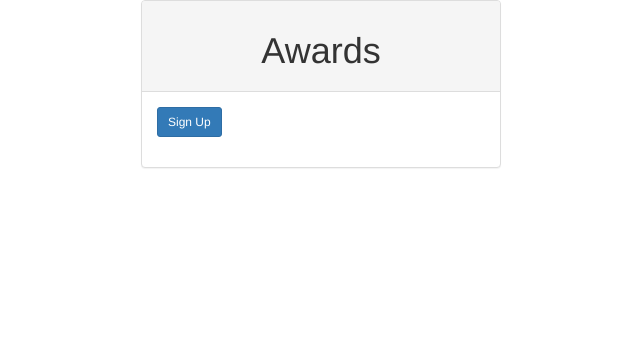
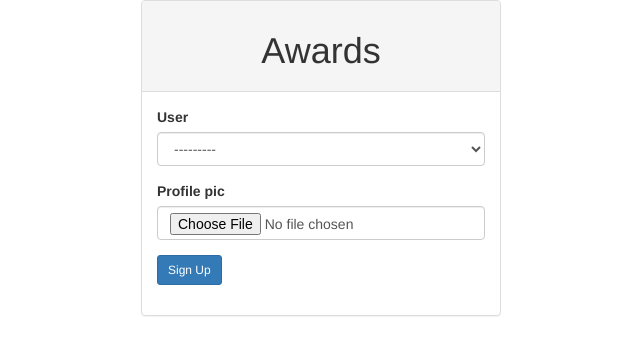
Before and after one commit to lavylipesh/Our-awards, a Django app: template awards/templates/registration/registration_form.html in a window 1280 px wide. Shown: the top 355 px of the page, without its empty margins (319-959 px from the left). Run offline with Django 3.2, Linux system fonts and the light colour scheme; tables that the repository leaves empty hold one stand-in row (values such as "Sample post"); the template is opened without the code that fills it: values that come from a table or form of the project are taken from there, most other values are stand-ins (such as "Sample title", 1, 10 or a date in 2020); some libraries are stand-ins or nearby versions.

Commit message:
creationg the update profile form

```diff
--- a/awards/admin.py
+++ b/awards/admin.py
@@ -1,4 +1,5 @@
 from django.contrib import admin
-from .models import Profile
+from .models import Profile,Update
 
 admin.site.register(Profile)
+admin.site.register(Update)
--- /dev/null
+++ b/awards/forms.py
@@ -0,0 +1,13 @@
+from django.forms import ModelForm
+from .models import *
+
+
+class ProfileForm(ModelForm):
+    class Meta:
+        model = Profile
+        fields=['user','profile_pic']
+
+class UpdateForm(ModelForm):
+    class Meta:
+        model = Update
+        fields = ['update']
--- a/awards/models.py
+++ b/awards/models.py
@@ -9,3 +9,10 @@ class Profile(models.Model):
 
     def __str__(self):
         return f'{self.user.username}Profile'
+
+class Update(models.Model):
+    bio = models.TextField(default = "")
+    user = models.ForeignKey(User,on_delete=models.CASCADE,related_name='bio')
+
+    def __str__(self):
+        return self.bio
--- a/awards/templates/navbar.html
+++ b/awards/templates/navbar.html
@@ -15,6 +15,7 @@
                     <a href="/accounts/password/change">Change Password</a>
 
                     <a href="/logout">Logout</a>
+                    <a href="/profile">Profile</a>
 
             {% else %}
 
--- a/awards/templates/profile.html
+++ b/awards/templates/profile.html
@@ -9,7 +9,7 @@
             <h2 class="account-heading">{{user.username}}</h2>
             <p class="text-secondary">{{user.email}}</p>
 
-
+            <a class='btn btn-primary' href="/update-profile">Update</a>
 
         </div>
 
--- a/awards/urls.py
+++ b/awards/urls.py
@@ -3,4 +3,5 @@ from . import views
 
 urlpatterns=[
       url('^$',views.index,name = 'index'),
+      url(r'^profile/$',views.profile,name='profile') ,
 ]
--- a/awards/views.py
+++ b/awards/views.py
@@ -9,5 +9,5 @@ def index(request):
 
 def profile(request):
     current_user=request.user
-    image=Image.objects.filter(profile_id=current_user.id)
-    return render(request,'profile.html',{'image':image})
+    profile=Profile.objects.filter(id=current_user.id)
+    return render(request,'profile.html',{'profile':profile})
--- a/ourawards/settings.py
+++ b/ourawards/settings.py
@@ -34,6 +34,7 @@ INSTALLED_APPS = [
     'awards.apps.AwardsConfig',
     'bootstrap4',
     'bootstrap3',
+    'crispy_forms',
     'django.contrib.admin',
     'django.contrib.auth',
     'django.contrib.contenttypes',
```
Also changed, not shown: awards/tests.py (+0 -7 lines), awards/migrations/0002_update.py (added), awards/templates/update-profile.html (added).
